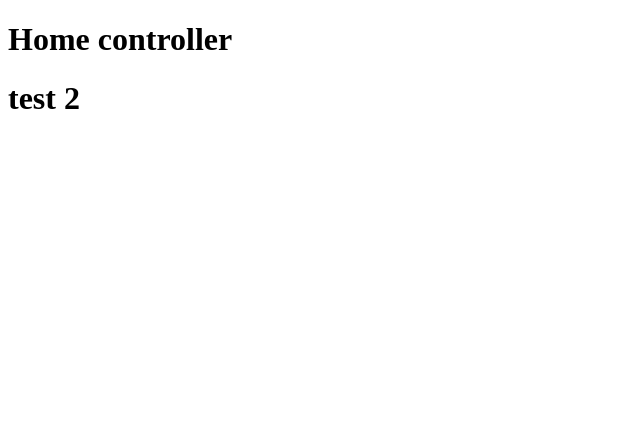
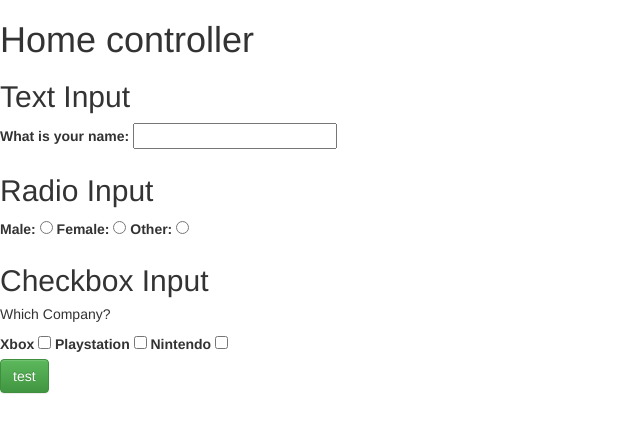
Before and after one commit to jnhoang/Angular-Sandbox, a website: page public/index.html in a window 1280 px wide. Shown: the whole page, without its empty margins (0-640 px from the left). Drawn offline with nearby package versions, Linux system fonts and the light colour scheme; some packages are replaced by stand-ins of ours; a script that the page names is missing.

Commit message:
added ui-bootstrap

```diff
--- a/public/app/home/home-controller.js
+++ b/public/app/home/home-controller.js
@@ -3,6 +3,6 @@ angular
 .controller('HomeCtrl', [
   '$scope'
 , function($scope) {
-    console.log('success');
+
   }
 ]);
--- a/public/app/home/home.html
+++ b/public/app/home/home.html
@@ -1 +1,49 @@
 <h1>Home controller</h1>
+
+<form>
+  <!-- Text Input -->
+  <div>
+    <h2>Text Input</h2>
+    <label>
+      What is your name:
+      <input type="text">
+    </label>
+  </div>
+
+  <!-- Radio Input -->
+  <div>
+    <h2>Radio Input</h2>
+    <label>
+      Male:
+      <input name="gender" type="radio" value="male">
+    </label>
+    <label>
+      Female:
+      <input name="gender" type="radio" value="female">
+    </label>
+    <label>
+      Other:
+      <input name="gender" type="radio" value="other">
+    </label>
+  </div>
+
+  <!-- Checkbox Input -->
+  <div>
+    <h2>Checkbox Input</h2>
+    <h5>Which Company?</h5>
+    <label>
+      Xbox
+      <input name ="systems" type="checkbox" value="xbox">
+    </label>
+    <label>
+      Playstation
+      <input name ="systems" type="checkbox" value="playstation">
+    </label>
+    <label>
+      Nintendo
+      <input name ="systems" type="checkbox" value="nintendo">
+    </label>
+  </div>
+</form>
+
+<button class="btn btn-success">test</button>
--- a/public/index.html
+++ b/public/index.html
@@ -4,10 +4,23 @@
   <base href="/">
   <meta charset="UTF-8">
   <title>Sandbox</title>
+  <!-- Latest compiled and minified Bootstrap CSS -->
+  <link rel="stylesheet" href="https://maxcdn.bootstrapcdn.com/bootstrap/3.3.7/css/bootstrap.min.css" integrity="sha384-BVYiiSIFeK1dGmJRAkycuHAHRg32OmUcww7on3RYdg4Va+PmSTsz/K68vbdEjh4u" crossorigin="anonymous">
+
+  <!-- Optional theme -->
+  <link rel="stylesheet" href="https://maxcdn.bootstrapcdn.com/bootstrap/3.3.7/css/bootstrap-theme.min.css" integrity="sha384-rHyoN1iRsVXV4nD0JutlnGaslCJuC7uwjduW9SVrLvRYooPp2bWYgmgJQIXwl/Sp" crossorigin="anonymous">
+
   <!-- Angular -->
-  <script type="text/javascript" src="https://cdnjs.cloudflare.com/ajax/libs/angular.js/1.5.0/angular.js"></script>
+  <script src="https://ajax.googleapis.com/ajax/libs/angularjs/1.5.0/angular.min.js"></script>
   <!-- Angular Router -->
-  <script src="https://cdnjs.cloudflare.com/ajax/libs/angular-ui-router/0.2.18/angular-ui-router.js"></script>
+  <script src="https://ajax.googleapis.com/ajax/libs/angular-ui-router/1.0.0-rc.1/angular-ui-router.min.js"></script>
+  <!-- UI Bootstrap -->
+  <script src="https://cdnjs.cloudflare.com/ajax/libs/angular-ui-bootstrap/2.5.0/ui-bootstrap.min.js"></script>
+  <!-- Angular Animate -->
+  <script src="https://cdnjs.cloudflare.com/ajax/libs/angular.js/1.4.0/angular-animate.min.js"></script>
+  <!-- Angular Touch -->
+  <script src="https://cdnjs.cloudflare.com/ajax/libs/angular-touch/1.5.0/angular-touch.min.js"></script>
+
   <!-- App -->
   <script type="text/javascript" src="js/app.js"></script>
 
@@ -16,7 +29,5 @@
 </head>
 <body>
   <div ui-view></div>
-
-  <h1>test 2</h1>
 </body>
 </html>
--- a/public/js/app.js
+++ b/public/js/app.js
@@ -1,5 +1,5 @@
 angular
-.module('AngularSandbox', ['ui.router'])
+.module('AngularSandbox', ['ui.router', 'ui.bootstrap'])
 .config([
   '$stateProvider'
 , '$urlRouterProvider'
```
